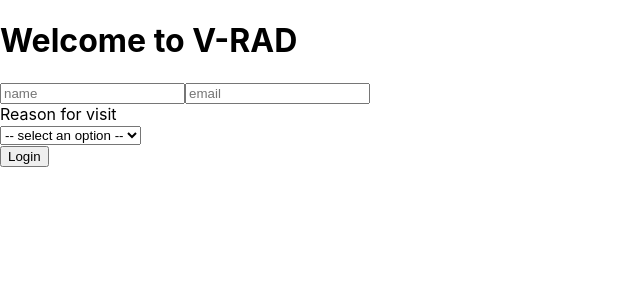
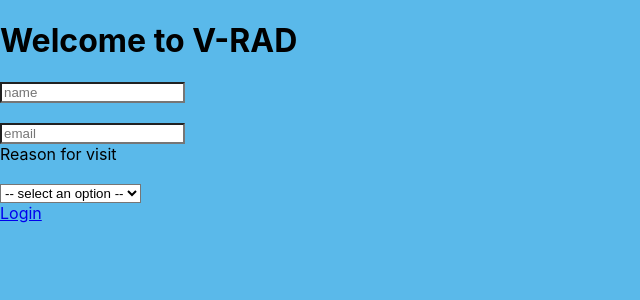
Before and after one commit to tanishalatoya/VRAD, a React (Create React App) app: page / in a window 1280 px wide. Shown: the top 300 px of the page, without its empty margins (0-640 px from the left). Built offline with nearby package versions, Linux system fonts and the light colour scheme.

Commit message:
Fix route issue, delete duplicate files, some styling.

```diff
--- a/src/App.js
+++ b/src/App.js
@@ -2,7 +2,8 @@ import React from 'react';
 import logo from './logo.svg';
 import './App.css';
 import UserLogin from '../src/components/Login/login.js';
-import { Switch, Route } from 'react-router-dom';
+import AreasContainer from '../src/components/AreasContainer/AreasContainer.js';
+import { Switch, Route, Redirect } from 'react-router-dom';
 import { Component } from 'react';
 
 
@@ -24,8 +25,13 @@ export default class App extends Component {
   render() {
     return (
       <main>
-       <Route path='/' component={UserLogin}/>
+       <Switch>
+         <Route path="/areas" render={ () => <AreasContainer/>}/>
+         <Route path='/' render={ () => <UserLogin setUserInfo={this.setUserInfo} />}/>
+       </Switch>
       </main>
     )
   }
 }
+
+// <Route path='/' component={UserLogin}/>
--- a/src/components/AreasContainer/AreasContainer.js
+++ b/src/components/AreasContainer/AreasContainer.js
@@ -1,20 +1,20 @@
 import React from 'react';
 import './AreasContainer.css';
 
-const AreasContainer = ({ areas }) => {
-  const allAreas = props.map(area => {
-    return <Area
-      name={area.area}
-      location={area.location}
-      about={area.about}
-      listings-{area.listings}
-      key={area.id}
-    />
-  })
+const AreasContainer = () => {
+  // const allAreas = props.map(area => {
+  //   return <Area
+  //     name={area.area}
+  //     location={area.location}
+  //     about={area.about}
+  //     listings-{area.listings}
+  //     key={area.id}
+  //   />
+  // })
 
   return (
     <section>
-      { allAreas }
+      <h1>made it</h1>
     </section>
   )
 }
--- a/src/components/Login/login.css
+++ b/src/components/Login/login.css
@@ -0,0 +1,14 @@
+* {
+  background-color: #5AB9EA;
+}
+
+h1 {
+
+}
+
+input, select {
+  margin-top: 20px;
+  background-color: white;
+  display: flex;
+  justify-content: space-between;
+}
--- a/src/components/Login/login.js
+++ b/src/components/Login/login.js
@@ -1,5 +1,8 @@
 import React, { Component } from 'react';
+import AreasContainer from '/Users/trondmakonese/mod_3/V-RAD/v-rad-project/src/components/AreasContainer/AreasContainer.js';
 import { Link } from 'react-router-dom';
+import '/Users/trondmakonese/mod_3/V-RAD/v-rad-project/src/components/Login/login.css'
+
 
 
 export default class UserLogin extends Component {
@@ -8,7 +11,9 @@ export default class UserLogin extends Component {
     this.state = {
       name: '',
       email: '',
-      reason: ''
+      reason: '',
+      error: '',
+      areasC: ''
     };
   }
 
@@ -16,9 +21,14 @@ export default class UserLogin extends Component {
     this.setState({[e.target.name]: e.target.value})
   }
 
-  loginUser = () => {
-    const { setUserInfo } = this.props;
-    setUserInfo(this.state);
+  loginUser = event => {
+    event.preventDefault()
+    if (this.state.name === '' || this.state.email === ''|| this.state.reason === '') {
+      this.setState({error: 'Please Fill In All Inputs'})
+    } else {
+      const { setUserInfo } = this.props;
+      this.props.setUserInfo(this.state);
+    }
   }
 
   render() {
@@ -53,8 +63,15 @@ export default class UserLogin extends Component {
           <option value="other">Other</option>
         </select>
         <div>
-          <button onClick={this.loginUser} className="login-button" to="/areas">Login</button>
+          <Link onClick={() => this.loginUser} className="login-button" to="/areas">
+            Login
+          </Link>
         </div>
+      {this.state.error &&
+        <div>
+          <p>{this.state.error}</p>
+        </div>
+      }
       </form>
     );
   }
```
Also changed, not shown: src/components/UserInfo/userinfo.js (deleted, +0 -15 lines), src/components/UserInfo/userinfo.css (deleted), 1 other file (tests, documents, lock files or other folders).
